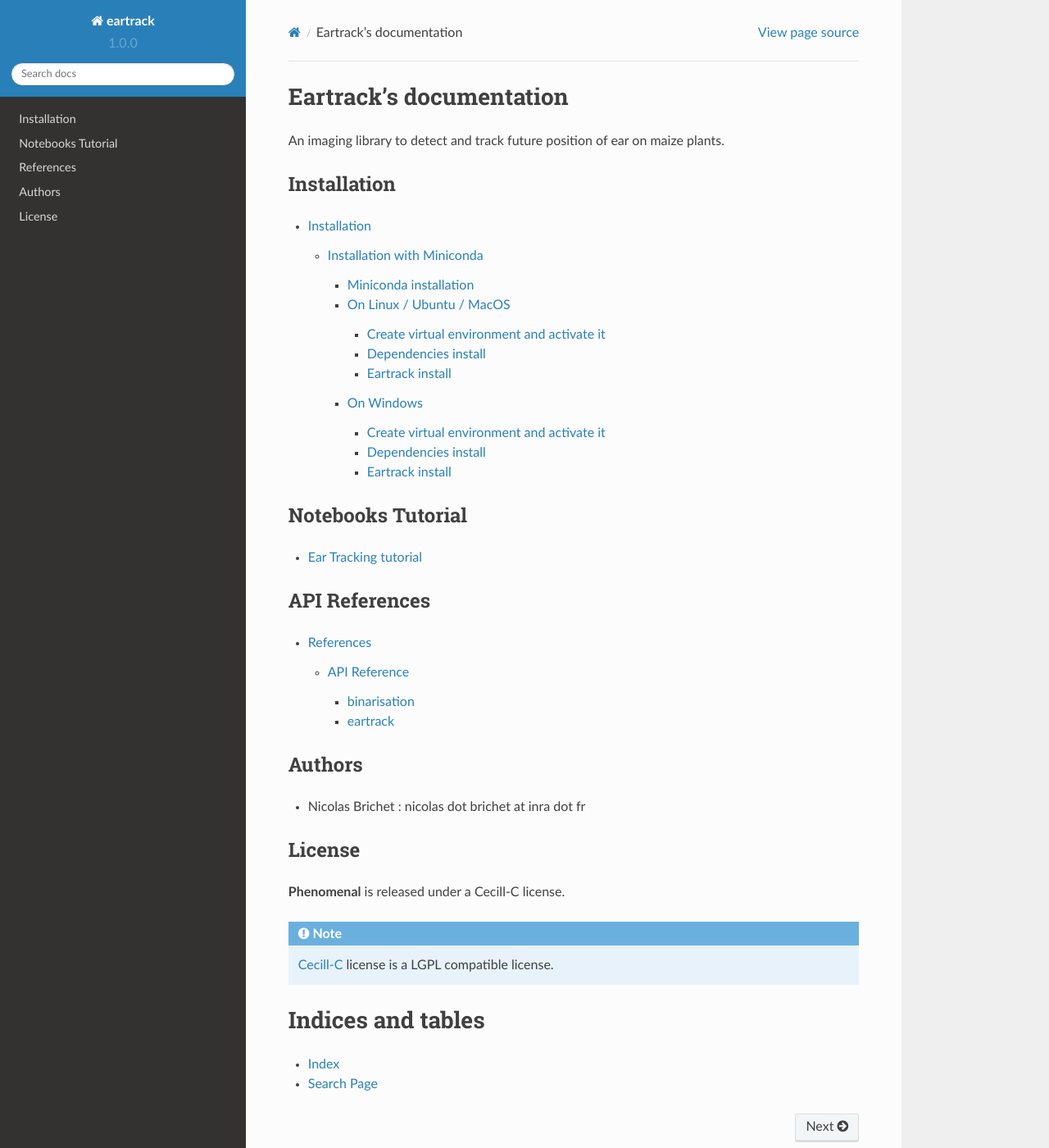
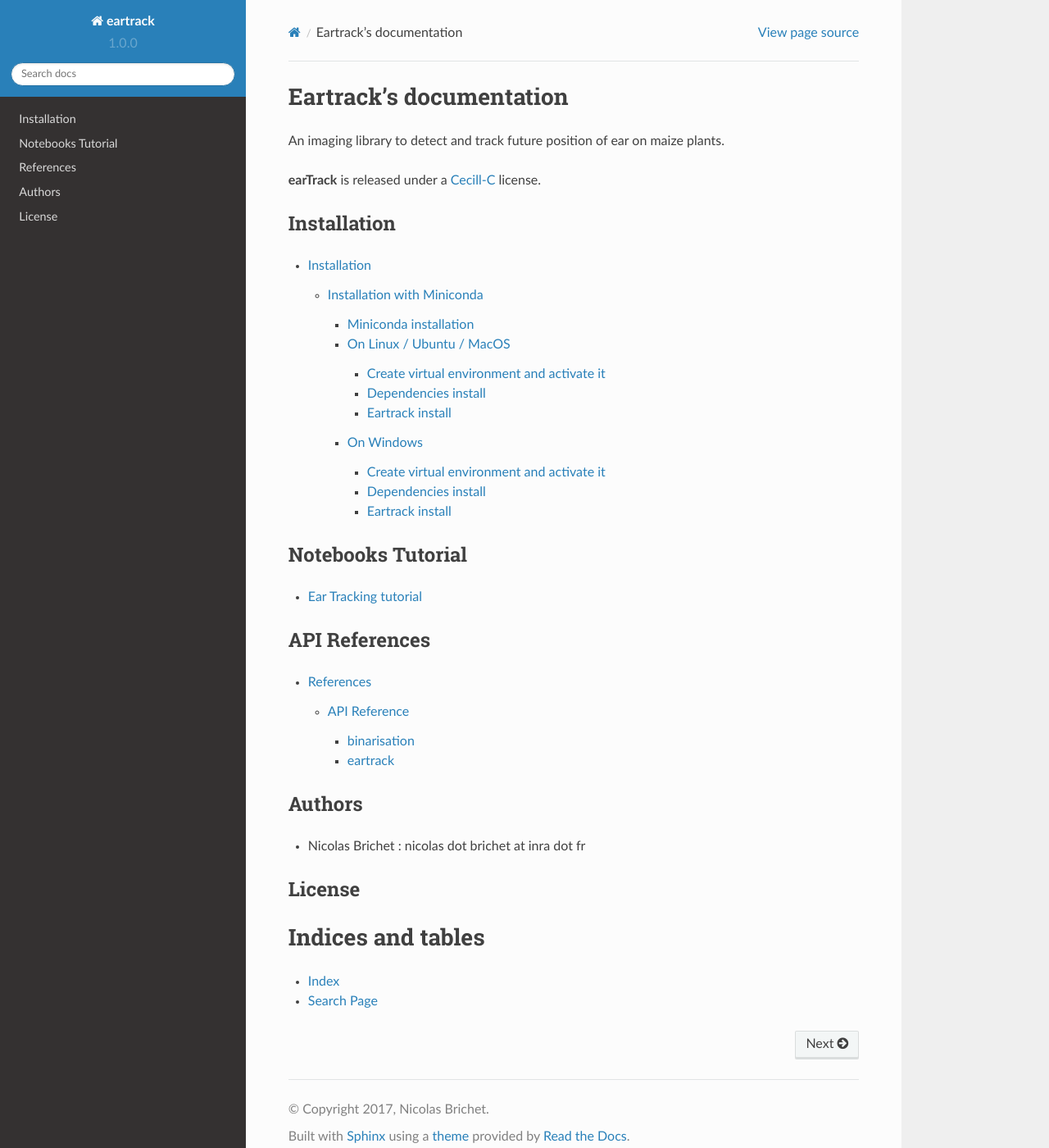
Before and after one commit to openalea/eartrack, a Sphinx documentation site: the page built from doc/index.rst, in a window 1280 px wide and 1400 px high. Shown: the whole window at 82% size. Built offline with Sphinx 7.4.7 and the Read the Docs theme 2.0.0, drawn with Linux system fonts in a browser that asks for light colours; formulas are drawn with MathJax 3; pages that are not in the unit, such as notebooks, are missing from menus.

```diff
--- a/doc/index.rst
+++ b/doc/index.rst
@@ -2,6 +2,10 @@ Eartrack's documentation
 ========================
 
 An imaging library to detect and track future position of ear on maize plants.
+
+**earTrack** is released under a `Cecill-C <http://www.cecill
+.info/licences/Licence_CeCILL-C_V1-en.html>`_ license.
+
 
 Installation
 ------------
@@ -49,12 +53,6 @@ License
 
     ./source/license.rst
 
-**Phenomenal** is released under a Cecill-C license.
-
-.. note:: `Cecill-C <http://www.cecill.info/licences/
-    Licence_CeCILL-C_V1-en.html>`_ license is a LGPL compatible license.
-
-
 Indices and tables
 ==================
 
--- a/doc/source/license.rst
+++ b/doc/source/license.rst
@@ -1,7 +1,5 @@
 License
 -------
 
-**Phenomenal** is released under a Cecill-C license.
-
-.. note:: `Cecill-C <http://www.cecill.info/licences/
-    Licence_CeCILL-C_V1-en.html>`_ license is a LGPL compatible license.
+**earTrack** is released under a `Cecill-C <http://www.cecill
+.info/licences/Licence_CeCILL-C_V1-en.html>`_ license.
```
Also changed, not shown: README.rst (+3 -5 lines), .travis.yml.
